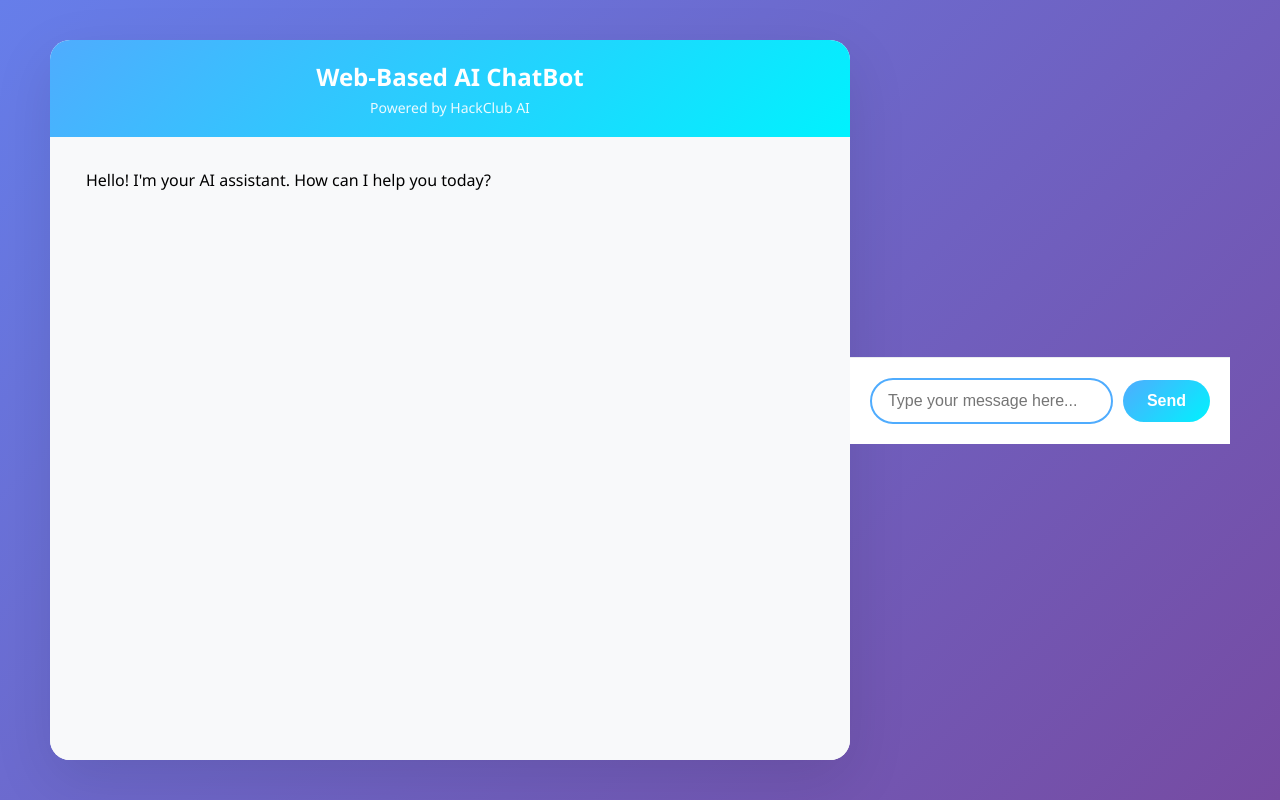
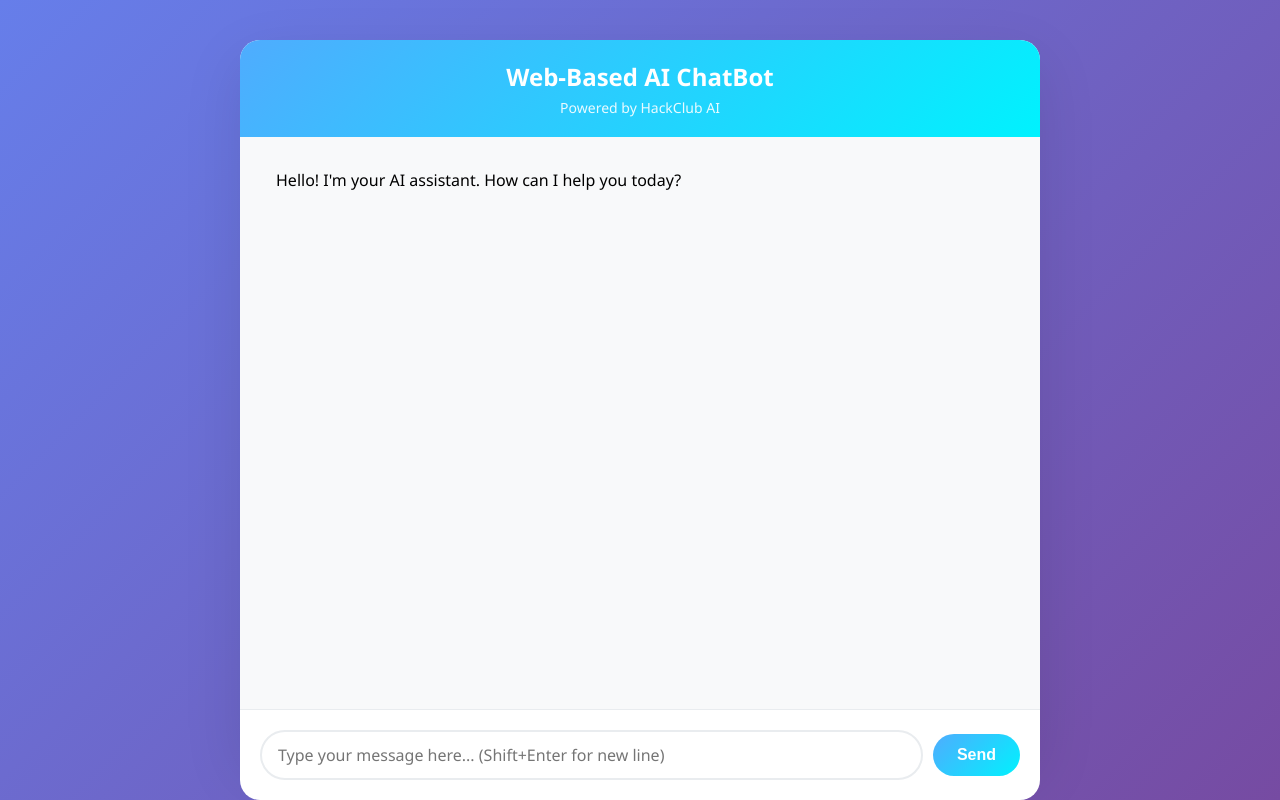
Before and after one commit to AsleshSura/Web-Based-AI-ChatBot, a Flask app: template templates/index.html in a window 1280 px wide. Run offline with Flask 3, Linux system fonts and the light colour scheme; the template is opened without the code that fills it, so the values that code supplies are empty.

Commit message:
Made the input look nicer

````diff
--- a/app.py
+++ b/app.py
@@ -7,7 +7,7 @@
 
 @app.route('/')
 def home():
-    render_template('index.html')
+    return render_template('index.html')
 
 @app.route('/chat', methods=['POST'])
 def chat():
@@ -39,7 +39,7 @@
 
     data = {
           "messages": [
-               {'roles': "user", 'content': message}
+               {'role': "user", 'content': message}
           ]
      }
 
--- a/static/script.js
+++ b/static/script.js
@@ -9,10 +9,17 @@
 
     messageInput.addEventListener('keypress', function(event){
         if (event.key === 'Enter') {
-            sendMessage();
+            if (event.shiftKey) {
+                return;
+            } else {
+                event.preventDefault();
+                sendMessage();
+            }
         }
     });
-    messageInput.focus();
+    messageInput.addEventListener('input', function(){
+        autoResizeTextArea(this);
+    });
 });
 
 async function sendMessage() {
@@ -55,6 +62,7 @@
     sendButton.disabled = false;
     showLoading(false);
 
+    messageInput.style.height = 'auto';
     messageInput.focus();
 }
 
@@ -65,14 +73,47 @@
     const messageContent = document.createElement('div');
     messageContent.className = 'message-content';
 
-    const messageParagraph = document.createElement('p');
-    messageParagraph.textContent = message;
+    const messageText = document.createElement('div');
 
-    messageContent.appendChild(messageParagraph);
+    const formattedMessage = formatAIMessage(message);
+    messageText.innerHTML = formattedMessage;
+
+    const timeSpan = document.createElement('span');
+    timeSpan.className = 'timestamp';
+    timeSpan.textContent = getCurrentTime();
+
+    messageContent.appendChild(messageText);
+    messageContent.appendChild(timeSpan);
     messageDiv.appendChild(messageContent);
     chatMessages.appendChild(messageDiv);
 
     chatMessages.scrollTop = chatMessages.scrollHeight;
+
+}
+
+function formatAIMessage(text) {
+    // Replace bold formatting
+    text = text.replace(/\*\*(.*?)\*\*/g, '<strong>$1</strong>');
+    text = text.replace(/__(.*?)__/g, '<strong>$1</strong>');
+
+    // Replace italic formatting (simplified to avoid lookbehind issues)
+    text = text.replace(/\*([^*\n]+)\*/g, '<em>$1</em>');
+    text = text.replace(/_([^_\n]+)_/g, '<em>$1</em>');
+
+    // Replace code blocks and inline code
+    text = text.replace(/```(.*?)```/gs, '<div class="code-block">$1</div>');
+    text = text.replace(/`([^`]+)`/g, '<code class="inline-code">$1</code>');
+
+    // Replace line breaks
+    text = text.replace(/\n/g, '<br>');
+
+    // Replace numbered lists
+    text = text.replace(/^(\d+)\.\s(.+)$/gm, '<div class="list-item numbered">$1. $2</div>');
+
+    // Replace bullet lists
+    text = text.replace(/^[-*]\s(.+)$/gm, '<div class="list-item bullet">• $1</div>');
+
+    return text;
 }
 
 function showLoading(show) {
@@ -83,6 +124,12 @@
     }
 }
 
+function autoResizeTextArea(textarea) {
+    textarea.style.height = 'auto';
+    textarea.style.height = Math.min(textarea.scrollHeight, 120) + 'px';
+}
+
+
 function getCurrentTime() {
     const now = new Date();
     return now.toLocaleTimeString([], {hour: '2-digit', minute: '2-digit'});
@@ -90,14 +137,14 @@
 
 
 document.addEventListener('keydown', function(event){
-    if (event.key == 'Escape') {
+    if (event.key === 'Escape') {
         messageInput.value = '';
-        messageInput.focus()
+        messageInput.focus();
     }
 
     if ((event.ctrlKey || event.metaKey) && event.key === 'l') {
         event.preventDefault();
-        messageInput.focus()
+        messageInput.focus();
     }
 });
 
--- a/static/style.css
+++ b/static/style.css
@@ -23,10 +23,11 @@
     display: flex;
     flex-direction: column;
     overflow: hidden;
+    position: relative;
 }
 
 .chat-header {
-    background: linear-gradient(135deg, #4facfe 0, #00f2fe 100%);
+    background: linear-gradient(135deg, #4facfe 0%, #00f2fe 100%);
     color: white;
     padding: 20px;
     text-align: center;
@@ -45,6 +46,7 @@
 .chat-messages {
     flex: 1;
     padding: 20px;
+    padding-bottom: 100px;
     overflow-y: auto;
     background: #f8f9fa;
 }
@@ -89,9 +138,16 @@
 }
 
 .chat-input-container {
+    position: absolute;
+    width: 100%;
+    max-width: 800px;
+    bottom: 0;
+    left: 50%;
+    transform: translateX(-50%);
     padding: 20px;
     background: white;
     border-top: 1px solid #e9ecef;
+    border-radius: 0 0 20px 20px;
 }
 
 .chat-input {
@@ -108,6 +164,12 @@
     font-size: 16px;
     outline: none;
     transition: border-color .3s ease;
+    resize: none;
+    min-height: 48px;
+    max-height: 120px;
+    overflow-y: auto;
+    font-family: inherit;
+    line-height: 1.4;
 }
 
 #messageInput:focus {
--- a/templates/index.html
+++ b/templates/index.html
@@ -21,12 +21,13 @@
 
         <div class="chat-input-container">
             <div class="chat-input">
-                <input
+                <textarea
                     type="text"
                     id="messageInput"
-                    placeholder="Type your message here..."
+                    placeholder="Type your message here... (Shift+Enter for new line)"
                     maxlength="500"
-                >
+                    rows="1"
+                ></textarea>
                 <button id="sendButton">
                     <span>Send</span>
                 </button>
````
Also changed, not shown: other parts of static/style.css (+47 -0 lines).
